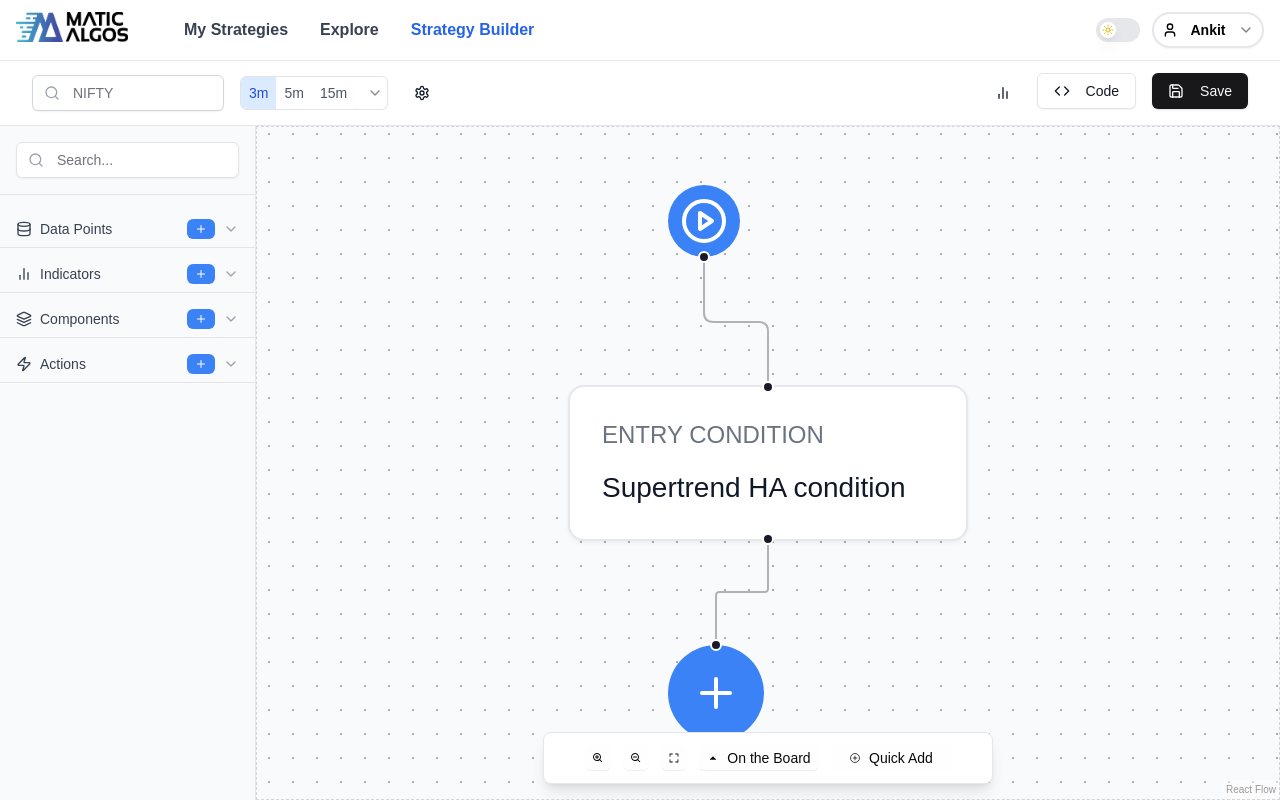
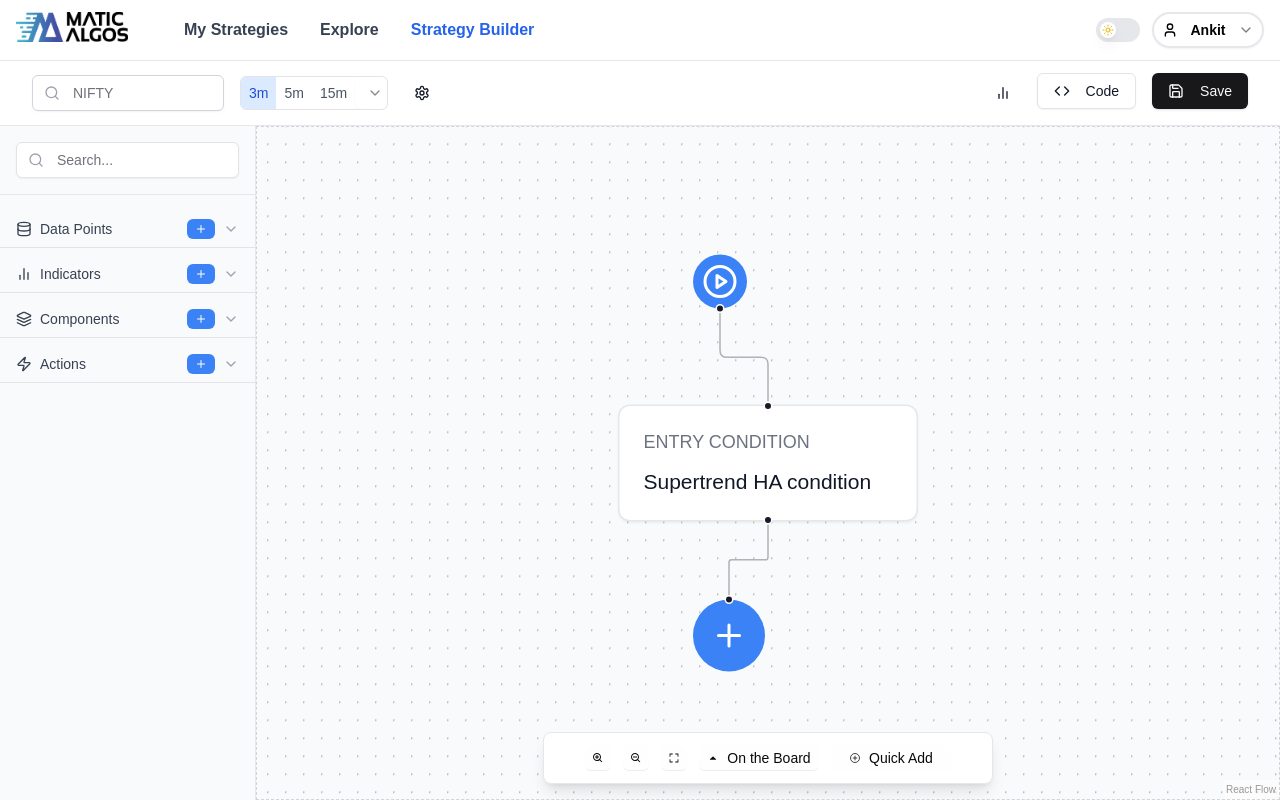
Before and after one commit to yashkamdar-YK/Project-X, a Next.js app: page /dashboard/strategy-builder in a window 1280 px wide. Built offline with nearby package versions, Linux system fonts and the light colour scheme.

Commit message:
chore/ui

```diff
--- a/src/app/(root)/dashboard/strategy-builder/_components/DashboardSidebar.tsx
+++ b/src/app/(root)/dashboard/strategy-builder/_components/DashboardSidebar.tsx
@@ -121,7 +121,7 @@ const DashboardSidebar: React.FC = () => {
                           key={subIndex}
                           draggable
                           onDragStart={(e) => onDragStart(e, subItem, item.title)}
-                          className="pl-6 py-2 flex justify-between text-sm cursor-pointer text-gray-600 dark:text-gray-300 bg-gray-100 dark:bg-gray-700 rounded-md shadow-sm transition-all duration-200 hover:bg-gray-200 dark:hover:bg-gray-600"
+                          className="pl-6 py-2 flex justify-between text-sm cursor-grab text-gray-600 dark:text-gray-300 bg-gray-100 dark:bg-gray-700 rounded-md shadow-sm transition-all duration-200 hover:bg-gray-200 dark:hover:bg-gray-600"
                         >
                           {subItem}
                           <div className="flex items-center">
--- a/src/app/(root)/dashboard/strategy-builder/_components/StrategyCanvas.tsx
+++ b/src/app/(root)/dashboard/strategy-builder/_components/StrategyCanvas.tsx
@@ -231,6 +231,8 @@ const StrategyCanvas = () => {
               fitView
               panOnScroll={true}
               selectionOnDrag={true}
+              minZoom={1} // Minimum zoom level
+              maxZoom={1.5} // Maximum zoom level
             >
                {/* <Controls className="dark:text-black" />
                <MiniMap zoomable pannable />
--- a/src/app/(root)/dashboard/strategy-builder/_components/StrategyNavbar/SettingSheet/SettingSheet.tsx
+++ b/src/app/(root)/dashboard/strategy-builder/_components/StrategyNavbar/SettingSheet/SettingSheet.tsx
@@ -59,7 +59,7 @@ const SettingSheet = ({ isOpen, onClose }: StrategyCodeSheetProps) => {
             {/* Execution Section */}
             <div className="space-y-1">
               <p className="text-sm font-medium text-gray-700 dark:text-gray-300">Execution</p>
-              <div className="bg-gray-50 dark:bg-gray-800 rounded-lg p-6 space-y-3">
+              <div className="bg-gray-50 dark:bg-gray-800 rounded-lg p-6">
                 {/* Product Type */}
                 <div className="flex justify-between items-center">
                   <p className="text-sm text-gray-600 dark:text-gray-400">Product Type: </p>
```
